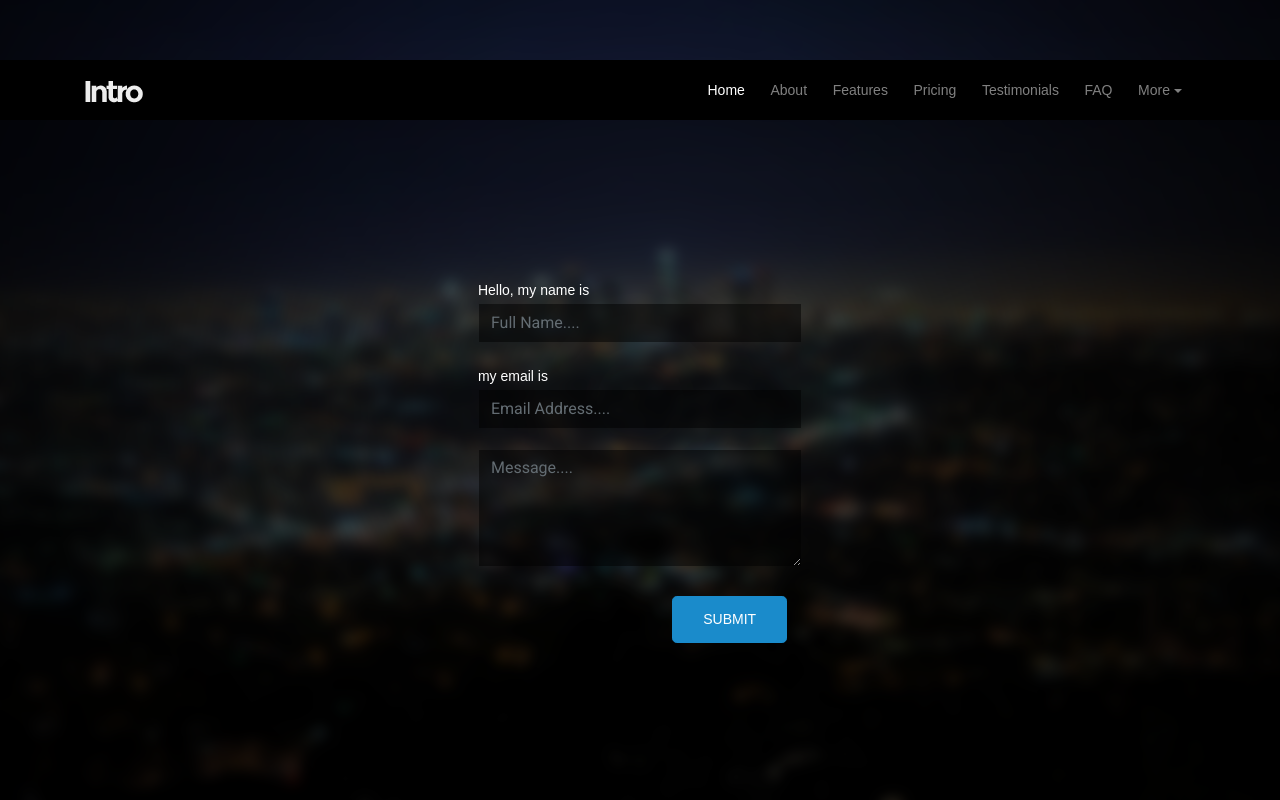
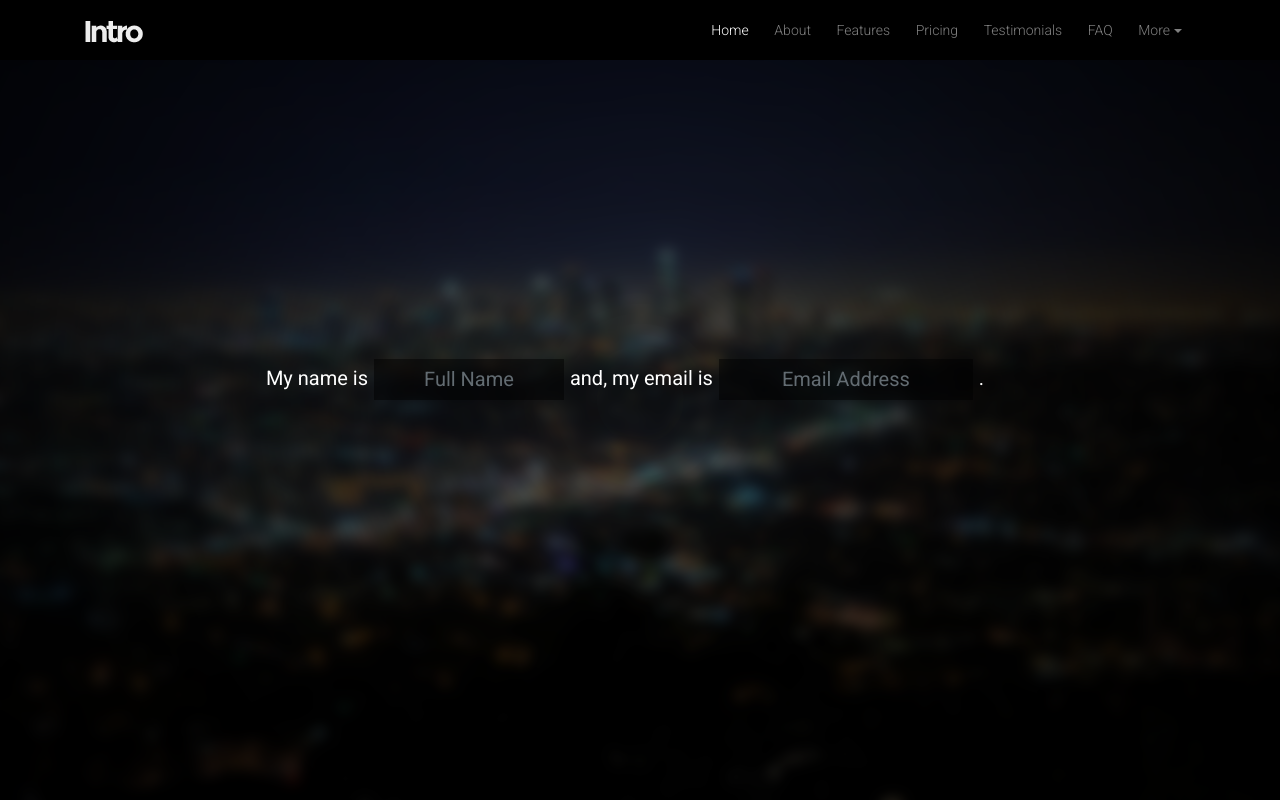
Before and after one commit to gammacrucisa/depot-angular, an Angular app: page / in a window 1280 px wide. Shown: the top 800 px of the page. Built offline with nearby package versions, Linux system fonts and the light colour scheme.

Commit message:
fixed stuff from quicksave changed form at top.

```diff
--- a/src/app/app.component.html
+++ b/src/app/app.component.html
@@ -112,72 +112,6 @@
 
         <!--staff-->
         <app-staff></app-staff>
-
-
-
-        <div class="card-container">
-                <div class="card">
-                    <div class="front">
-                        <div class="cover">
-                            <img src="assets/images/rotating_card_thumb2.png"/>
-                        </div>
-                        <div class="user">
-                            <img class="img-circle" src="assets/images/rotating_card_profile3.png"/>
-                        </div>
-                        <div class="content">
-                            <div class="main">
-                                <h3 class="name">John Marvel</h3>
-                                <p class="profession">CEO</p>
-                                <p class="text-center">"I'm the new Sinatra, and since I made it here I can make it anywhere, yeah, they love me everywhere"</p>
-                            </div>
-                            <div class="footer">
-                                <i class="fa fa-mail-forward"></i> Auto Rotation
-                            </div>
-                        </div>
-                    </div> <!-- end front panel -->
-                    <div class="back">
-                        <div class="header">
-                            <h5 class="motto">"To be or not to be, this is my awesome motto!"</h5>
-                        </div>
-                        <div class="content">
-                            <div class="main">
-                                <h4 class="text-center">Job Description</h4>
-                                <p class="text-center">Web design, Adobe Photoshop, HTML5, CSS3, Corel and many others...</p>
-
-                                <div class="stats-container">
-                                    <div class="stats">
-                                        <h4>235</h4>
-                                        <p>
-                                            Followers
-                                        </p>
-                                    </div>
-                                    <div class="stats">
-                                        <h4>114</h4>
-                                        <p>
-                                            Following
-                                        </p>
-                                    </div>
-                                    <div class="stats">
-                                        <h4>35</h4>
-                                        <p>
-                                            Projects
-                                        </p>
-                                    </div>
-                                </div>
-
-                            </div>
-                        </div>
-                        <div class="footer">
-                            <div class="social-links text-center">
-                                <a href="http://creative-tim.com1" class="facebook"><i class="fa fa-facebook fa-fw"></i></a>
-                                <a href="http://creative-tim.com1" class="google"><i class="fa fa-google-plus fa-fw"></i></a>
-                                <a href="http://creative-tim.com1" class="twitter"><i class="fa fa-twitter fa-fw"></i></a>
-                            </div>
-                        </div>
-                    </div> <!-- end back panel -->
-                </div> <!-- end card -->
-            </div> <!-- end card-container -->
-
 
 
         <!--/staff-->
--- a/src/app/app.form.component.html
+++ b/src/app/app.form.component.html
@@ -1,27 +1,32 @@
-<form method="post" action="#" class="intro-contact">
+<form method="post" action="#" class="intro-contact form-inline">
 <div class="row1">
-    <div class="col-sm-121">
+    <div class="col-sm-12">
         <div class="row1">
-            <div class="col-sm-121 mb20">Hello, my name is
-                <input type="text" name="name1" class="form-control" placeholder="Full Name...." />{{ fullName }}
+            <div class="col-sm-12 mb20">My name is
+                <input id="name" type="text" name="name1" class="form-control" placeholder="Full Name" />{{ fullName }} and, my email is
+                <input id="email" type="text" name="email" class="form-control" placeholder="Email Address" />
+                .
             </div>
-            <div class="col-sm-121 mb20">my email is
-                <input type="text" name="email" class="form-control" placeholder="Email Address...." />
+            <div class="col-sm-12 mb20">
             </div>
         </div>
     </div>
+<!--
     <div class="col-sm-121  mb20">
         <textarea name="message" class="form-control" rows="5" placeholder="Message...."></textarea>
     </div>
+-->
 </div>
 <div class="row1 mb15">
     <div class="col-sm-12 text-center">
         <div class="data-status"></div> <!-- data submit status -->
     </div>
 </div>
+<!--
 <div class="row1">
     <div class="col-sm-12 text-right">
-        <button type="submit" name="submit" class="btn btn-primary btn-lg" (click)="refreshStaff()">Submit</button>
+        <button type="submit" name="submit" class="btn btn-primary btn-lg">Submit</button>
     </div>
 </div>
+-->
 </form>
--- a/src/assets/css/style.css
+++ b/src/assets/css/style.css
@@ -94,7 +94,7 @@ section {
 
 }
 #home {
-
+    font-size: 20px;
 }
 #about {
     margin-top: 100px !important;
--- a/src/index.html
+++ b/src/index.html
@@ -12,7 +12,7 @@
         <!-- Bootstrap -->
         <link href="assets/css/plugins/bundle.css" rel="stylesheet">
         <link href="assets/css/style.css" rel="stylesheet">
-        <link href="assets/css/rotating-card.css" rel="stylesheet">
+<!--        <link href="assets/css/rotating-card.css" rel="stylesheet">-->
         <!-- HTML5 shim and Respond.js for IE8 support of HTML5 elements and media queries -->
         <!-- WARNING: Respond.js doesn't work if you view the page via file:// -->
         <!--[if lt IE 9]>
--- a/src/styles.css
+++ b/src/styles.css
@@ -3,10 +3,21 @@
     background-color: rgba(0, 0, 0, 0.5);
     border: 1px solid rgba(0, 0, 0, 0);
     display: inline-block;
+    color: white;
+    font-size: 20px;
+    text-align: center;
 }
 .form-control:focus {
     background-color: rgba(0, 0, 0, 0);
+    color: white;
 }
 input {
     display: inline;
 }
+#name {
+    width: 192px;
+}
+#email {
+    width: 256px;
+}
+form {}
```
